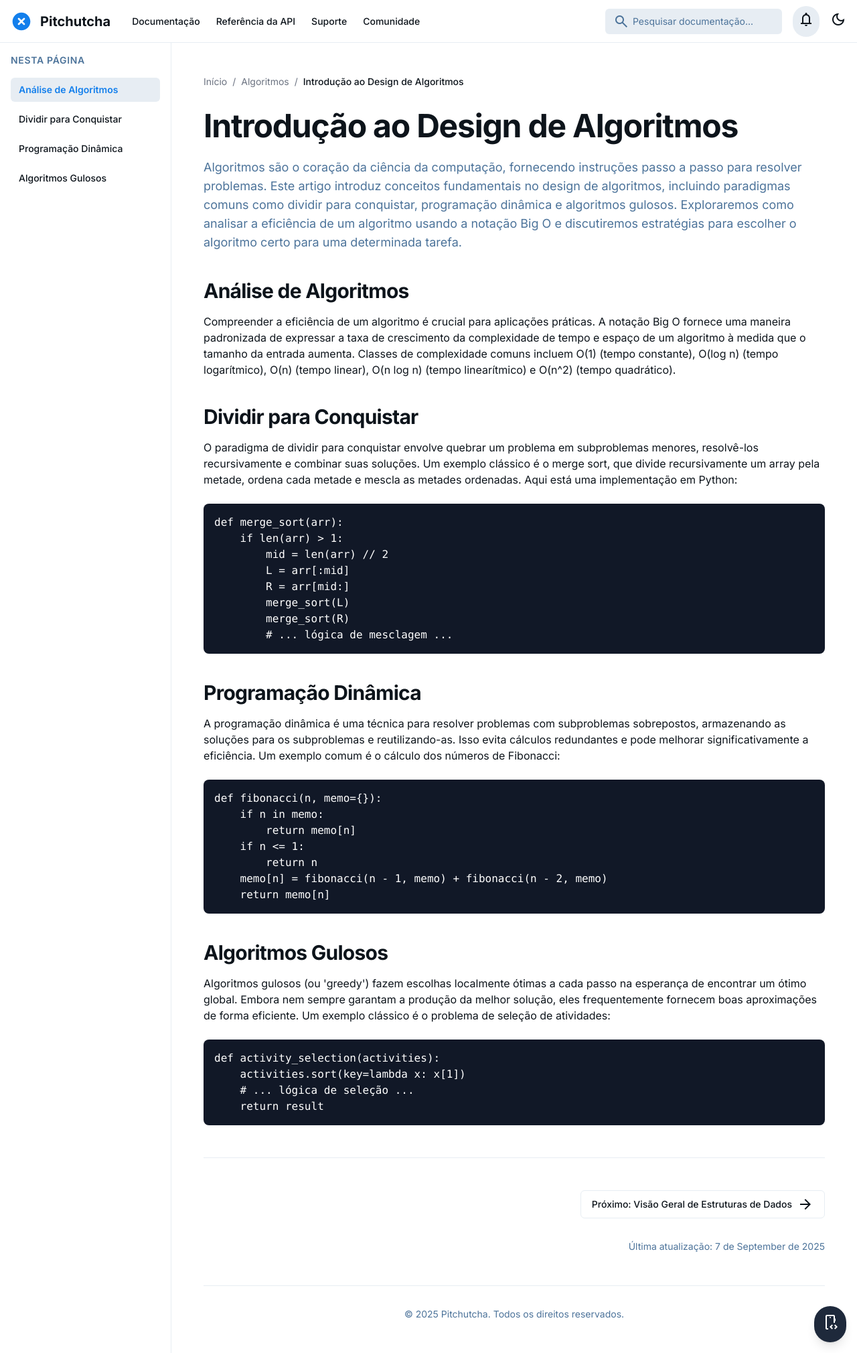
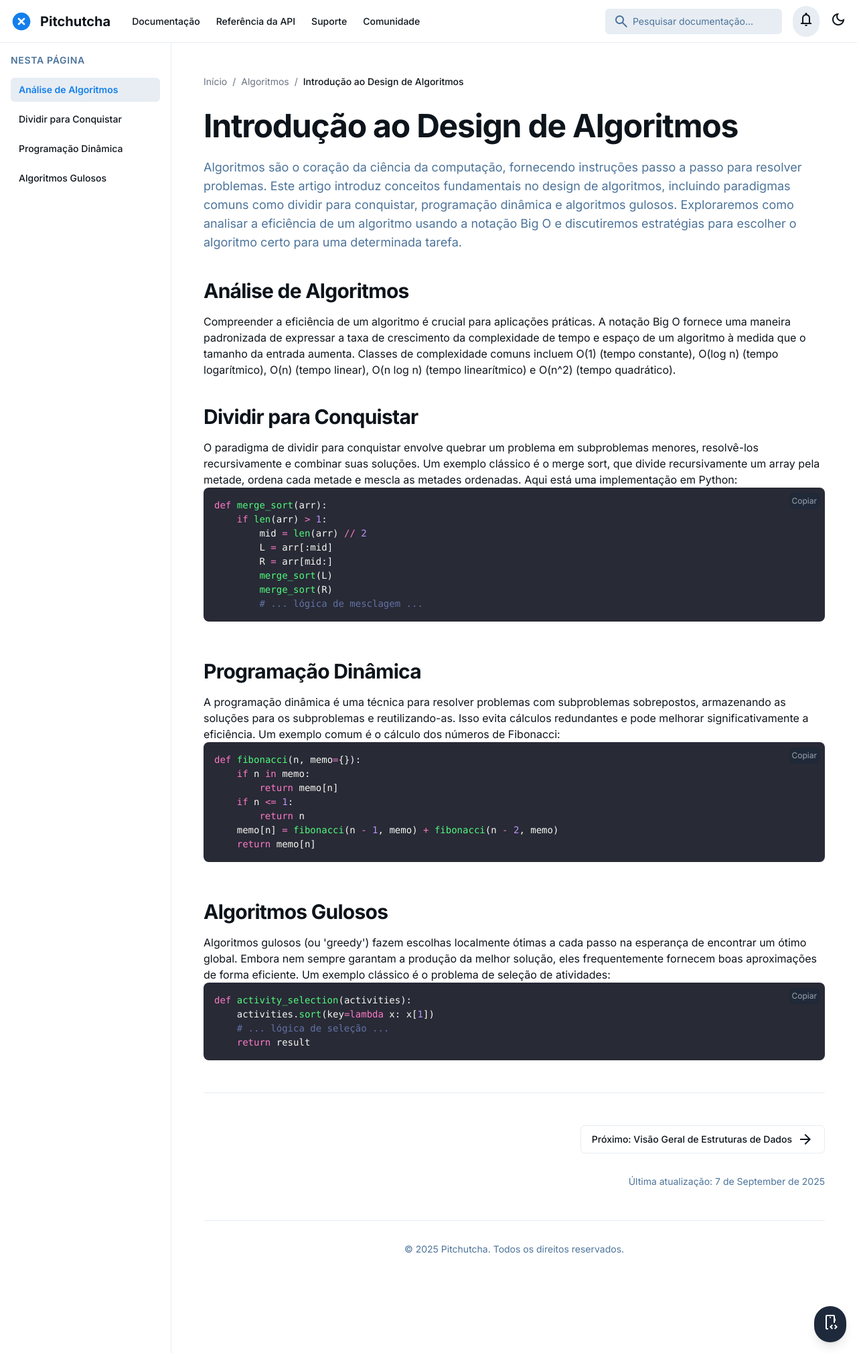
Before and after one commit to SistemaVinculado/pitchutcha.github.io, a Jekyll site: the page built from docs/_posts/2025-09-07-introduction-to-algorithm-design.md, in a window 1280 px wide. Shown: the whole page at 67% size. Built offline with Jekyll 4.4.1, drawn with Linux system fonts in a browser that asks for light colours; nearby versions of some CDN libraries.

Commit message:
Update 2025-09-07-introduction-to-algorithm-design.md

```diff
--- a/docs/_posts/2025-09-07-introduction-to-algorithm-design.md
+++ b/docs/_posts/2025-09-07-introduction-to-algorithm-design.md
@@ -4,7 +4,7 @@ title: "Introdução ao Design de Algoritmos"
 category: Algoritmos
 icon: memory
 excerpt: "Aprenda o básico de design e análise de algoritmos, incluindo paradigmas comuns como dividir para conquistar, programação dinâmica e algoritmos gulosos."
-image: "https://placehold.co/600x400/D1E7FC/2563EB?text=Introdução+Algoritmos"
+image: "[https://placehold.co/600x400/D1E7FC/2563EB?text=Introdução+Algoritmos](https://placehold.co/600x400/D1E7FC/2563EB?text=Introdução+Algoritmos)"
 ---
 
 <article>
@@ -23,40 +23,38 @@ image: "https://placehold.co/600x400/D1E7FC/2563EB?text=Introdução+Algoritmos"
         <p class="mt-4">
             O paradigma de dividir para conquistar envolve quebrar um problema em subproblemas menores, resolvê-los recursivamente e combinar suas soluções. Um exemplo clássico é o merge sort, que divide recursivamente um array pela metade, ordena cada metade e mescla as metades ordenadas. Aqui está uma implementação em Python:
         </p>
-        <div class="mt-6 rounded-lg bg-gray-900 overflow-x-auto">
-            <pre class="p-4 text-white"><code class="language-python">def merge_sort(arr):
+{% highlight python %}
+def merge_sort(arr):
     if len(arr) > 1:
         mid = len(arr) // 2
         L = arr[:mid]
         R = arr[mid:]
         merge_sort(L)
         merge_sort(R)
-        # ... lógica de mesclagem ...</code></pre>
-        </div>
+        # ... lógica de mesclagem ...
+{% endhighlight %}
     </section>
     <section class="pt-10" id="dynamic-programming">
         <h2 class="text-3xl font-bold tracking-tight text-[var(--text-primary)]">Programação Dinâmica</h2>
         <p class="mt-4">A programação dinâmica é uma técnica para resolver problemas com subproblemas sobrepostos, armazenando as soluções para os subproblemas e reutilizando-as. Isso evita cálculos redundantes e pode melhorar significativamente a eficiência. Um exemplo comum é o cálculo dos números de Fibonacci:</p>
-        <div class="mt-6 rounded-lg bg-gray-900 overflow-x-auto">
-            <pre class="p-4 text-white"><code class="language-python">def fibonacci(n, memo={}):
+{% highlight python %}
+def fibonacci(n, memo={}):
     if n in memo:
         return memo[n]
     if n <= 1:
         return n
     memo[n] = fibonacci(n - 1, memo) + fibonacci(n - 2, memo)
     return memo[n]
-</code></pre>
-        </div>
+{% endhighlight %}
     </section>
     <section class="pt-10" id="greedy-algorithms">
         <h2 class="text-3xl font-bold tracking-tight text-[var(--text-primary)]">Algoritmos Gulosos</h2>
         <p class="mt-4">Algoritmos gulosos (ou 'greedy') fazem escolhas localmente ótimas a cada passo na esperança de encontrar um ótimo global. Embora nem sempre garantam a produção da melhor solução, eles frequentemente fornecem boas aproximações de forma eficiente. Um exemplo clássico é o problema de seleção de atividades:</p>
-        <div class="mt-6 rounded-lg bg-gray-900 overflow-x-auto">
-            <pre class="p-4 text-white"><code class="language-python">def activity_selection(activities):
+{% highlight python %}
+def activity_selection(activities):
     activities.sort(key=lambda x: x[1])
     # ... lógica de seleção ...
     return result
-</code></pre>
-        </div>
+{% endhighlight %}
     </section>
 </article>
```
